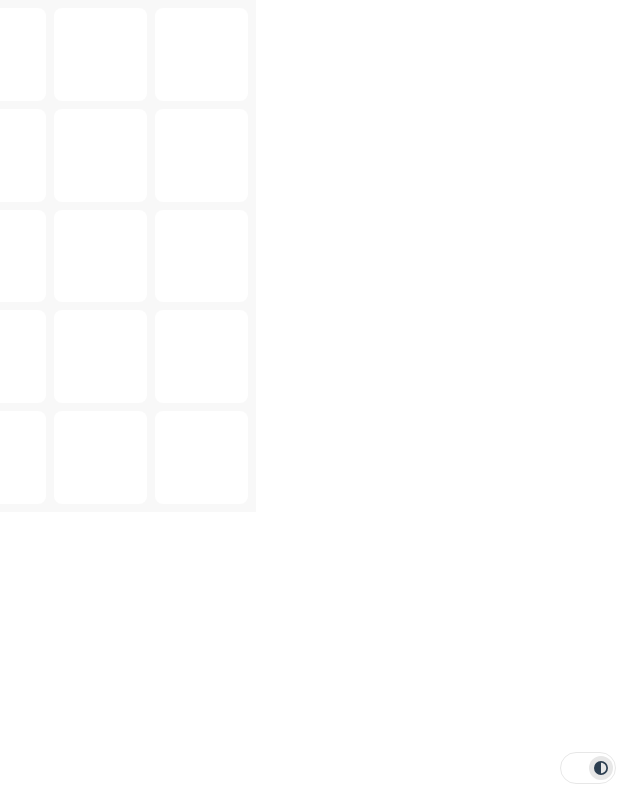
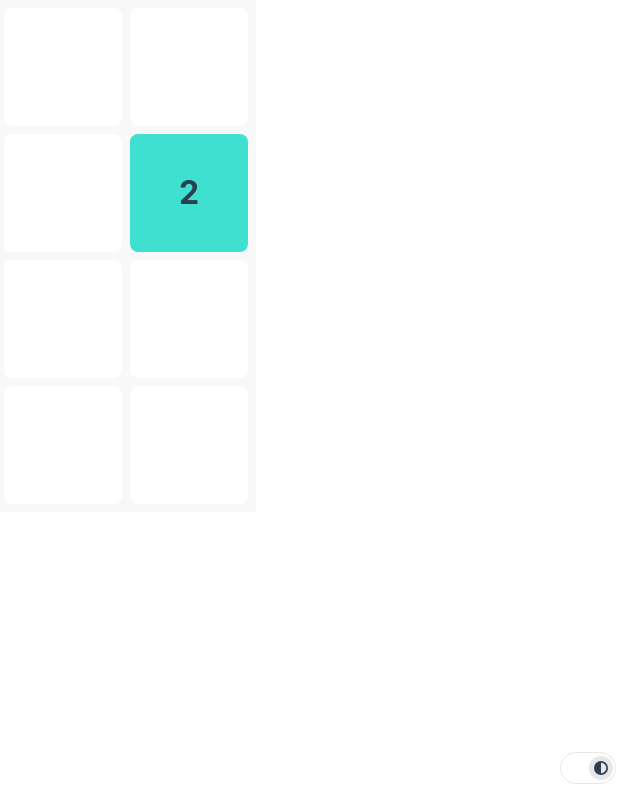
Before and after one commit to MCYouks/2048, a Vue app: page / in a window 1280 px wide. Both pictures are taken after a click on the element 640 px from the left and 256 px from the top of the page. Shown: the whole page, without its empty margins (640-1280 px from the left). Built offline with nearby package versions, Linux system fonts and the light colour scheme.

Commit message:
setup tile create

```diff
--- a/src/components/GameContainer.vue
+++ b/src/components/GameContainer.vue
@@ -1,16 +1,37 @@
 <template>
-  <div class="grid">
-    <!-- Gamepad -->
-    <GamePad />
+  <div class="grid" @click="addRandomTile()">
+    <!-- Wrapper -->
+    <div class="grid__wrapper">
+      <!-- Game pad -->
+      <GamePad :size="size" />
+
+      <!-- Game tiles -->
+      <GameTile v-for="tile in tiles" :key="tile.id" :tile="tile" />
+    </div>
   </div>
 </template>
 
 <script setup>
 import GamePad from "@/components/GamePad.vue";
+import GameTile from "@/components/GameTile.vue";
+import { useStoreGame } from "@/stores/game.js";
+import { storeToRefs } from "pinia";
+import { game as Game } from "@/utils/game.js";
+
+// Store Game API
+const { size, tiles } = storeToRefs(useStoreGame());
+
+// Game Utils
+const { addRandomTile } = Game();
 </script>
 
 <style lang="scss" scoped>
 .grid {
   position: relative;
+  background: var(--color-background-soft);
+
+  &__wrapper {
+    margin: 4px;
+  }
 }
 </style>
--- a/src/components/GamePad.vue
+++ b/src/components/GamePad.vue
@@ -1,34 +1,28 @@
 <template>
   <!-- Gamepad -->
-  <div class="gamepad" @click="toggleSize()">
+  <div class="gamepad">
     <!-- Cells -->
     <div v-for="i in size * size" :key="i" class="gamepad__cell"></div>
   </div>
 </template>
 
 <script setup>
-import { useStoreGame } from "@/stores/game.js";
-import { storeToRefs } from "pinia";
-
-// Store Game API
-const { size } = storeToRefs(useStoreGame());
-
-// Methods
-const toggleSize = function () {
-  if (size.value < 5) size.value++;
-  else size.value = 3;
-};
+// Props
+defineProps({
+  size: {
+    type: Number,
+    required: true,
+  },
+});
 </script>
 
 <style lang="scss" scoped>
 .gamepad {
-  position: relative;
   display: grid;
   grid-template-rows: repeat(v-bind("size"), minmax(0, 1fr));
   grid-template-columns: repeat(v-bind("size"), minmax(0, 1fr));
-  padding: 4px;
+  border-radius: 5px;
   aspect-ratio: 1;
-  background: var(--color-background-soft);
 
   &__cell {
     margin: 4px;
--- /dev/null
+++ b/src/components/GameTile.vue
@@ -0,0 +1,80 @@
+<template>
+  <transition name="tile" appear>
+    <div
+      class="tile"
+      :style="`transform: translate(${tile.x * 100}%, ${tile.y * 100}%)`"
+    >
+      <!-- Main -->
+      <div class="tile__main" :class="`points-${tile.points}`">
+        {{ tile.points }}
+      </div>
+    </div>
+  </transition>
+</template>
+
+<script setup>
+import { useStoreGame } from "@/stores/game.js";
+import { storeToRefs } from "pinia";
+
+// Props
+defineProps({
+  tile: {
+    type: Object,
+    required: true,
+  },
+});
+
+// Store Game API
+const { size } = storeToRefs(useStoreGame());
+</script>
+
+<style lang="scss" scoped>
+.tile {
+  position: absolute;
+  top: 0;
+  left: 0;
+  padding: 4px;
+  width: calc(100% / v-bind("size"));
+  height: calc(100% / v-bind("size"));
+  user-select: none;
+
+  &__main {
+    display: flex;
+    align-items: center;
+    justify-content: center;
+    height: 100%;
+    width: 100%;
+    border-radius: 8px;
+    font-size: 32px;
+    font-weight: bold;
+
+    &.points-2 {
+      background: turquoise;
+    }
+
+    &.points-4 {
+      background: green;
+    }
+  }
+}
+
+// Animation
+// .tile-enter-active {
+//   animation-name: tile-appear;
+//   animation-timing-function: ease;
+//   animation-duration: 200ms;
+//   animation-fill-mode: backwards;
+// }
+
+// // Keyframes
+// @keyframes tile-appear {
+//   0% {
+//     opacity: 0;
+//     transform: scale(0);
+//   }
+//   100% {
+//     opacity: 1;
+//     transform: scale(1);
+//   }
+// }
+</style>
--- a/src/stores/game.js
+++ b/src/stores/game.js
@@ -1,12 +1,37 @@
 import { defineStore } from "pinia";
 import { ref } from "vue";
+import { replace, remove } from "@/utils/inmutable.js";
 
 export const useStoreGame = defineStore("game", () => {
   // States
   const size = ref(4);
+  const uid = ref(0);
+  const tiles = ref([]);
+
+  // Methods
+  const replaceTile = function (index, newTile) {
+    // Update tiles
+    tiles.value = replace(tiles.value, index, newTile);
+  };
+
+  const removeTile = function (index) {
+    // Update tiles
+    tiles.value = remove(tiles.value, index);
+  };
+
+  const addTile = function (newTile) {
+    // Update tiles
+    tiles.value = [...tiles.value, { ...newTile, id: uid.value++ }];
+  };
 
   return {
     // States
     size,
+    tiles,
+
+    // Methods
+    replaceTile,
+    removeTile,
+    addTile,
   };
 });
--- /dev/null
+++ b/src/utils/game.js
@@ -0,0 +1,187 @@
+import { useStoreGame } from "@/stores/game.js";
+
+export const game = function () {
+  // Store Game API
+  const store = useStoreGame();
+
+  // Const
+  const directions = ["up", "right", "down", "left"];
+  const vectors = {
+    up: { x: 0, y: -1 },
+    right: { x: 1, y: 0 },
+    down: { x: 0, y: 1 },
+    left: { x: -1, y: 0 },
+  };
+
+  const eachCell = function (method) {
+    for (const x of Array(store.size).keys()) {
+      for (const y of Array(store.size).keys()) {
+        method({ x, y });
+      }
+    }
+  };
+
+  const getTileIndex = function (cell) {
+    return store.tiles.findIndex(
+      (tile) => cell.x === tile.x && cell.y === tile.y
+    );
+  };
+
+  const getTile = function (cell) {
+    return store.tiles.find((tile) => cell.x === tile.x && cell.y === tile.y);
+  };
+
+  const isCellAvailable = function (cell) {
+    return !getTile(cell);
+  };
+
+  const getAvailableCells = function () {
+    // Setup cells
+    let cells = [];
+
+    // Iterate over each cell
+    eachCell((cell) => {
+      // Check if available
+      if (isCellAvailable(cell)) {
+        // Add value to array
+        cells = [...cells, cell];
+      }
+    });
+
+    return cells;
+  };
+
+  const isWithinBounds = function (cell) {
+    return (
+      0 <= cell.x && cell.x < store.size && 0 <= cell.y && cell.y < store.size
+    );
+  };
+
+  const getNextCell = function (cell, vector) {
+    return {
+      x: cell.x + vector.x,
+      y: cell.y + vector.y,
+    };
+  };
+
+  // eslint-disable-next-line no-unused-vars
+  const getPrevCell = function (cell, vector) {
+    return {
+      x: cell.x - vector.x,
+      y: cell.y - vector.y,
+    };
+  };
+
+  const isTileMatchAvailable = function () {
+    // Iterate over each tile
+    for (const tile of store.tiles) {
+      // Itetare over each direction
+      for (const direction of directions) {
+        // Setup vector
+        const vector = vectors[direction];
+
+        // Setup next cell
+        const nextCell = getNextCell(tile, vector);
+
+        // Check if within bounds
+        if (isWithinBounds(nextCell)) {
+          // Setup next tile
+          const nextTile = getTile(nextCell);
+
+          // Check if next tile
+          if (nextTile && tile.points === nextTile.points) {
+            // Return truthy value
+            return true;
+          }
+        }
+      }
+    }
+  };
+
+  const getRandomAvailableCell = function () {
+    // Setup available cells
+    const cells = getAvailableCells();
+
+    // Setup random cell
+    const randomCell = cells.length
+      ? cells[Math.floor(Math.random() * cells.length)]
+      : null;
+
+    return randomCell;
+  };
+
+  const addRandomTile = function () {
+    // Setup random cell
+    const cell = getRandomAvailableCell();
+
+    // Check if cell exists
+    if (cell) {
+      store.addTile({ ...cell, points: Math.random() < 0.9 ? 2 : 4 });
+    }
+  };
+
+  const move = function (direction) {
+    // Setup vector
+    const vector = vectors[direction];
+
+    // Iterate over each cell
+    eachCell(({ x, y }) => {
+      // Setup cell
+      const cell = { x, y };
+
+      // Invert order of scanning if going right or down
+      if (direction === "right") cell.x = store.size - 1 - cell.x;
+      if (direction === "down") cell.y = store.size - 1 - cell.y;
+
+      // Setup tile index
+      const tileIndex = getTileIndex(cell);
+
+      // Setup tile
+      const tile = store.tiles[tileIndex];
+
+      // Check if tile exists
+      if (tile) {
+        // Setup next cell
+        let nextCell = getNextCell(tile, vector);
+
+        // Move the cell until
+        while (isWithinBounds(nextCell) && isCellAvailable(nextCell)) {
+          nextCell = getNextCell(nextCell, vector);
+        }
+
+        // Setup previous cell
+        const prevCell = getPrevCell(nextCell, vector);
+
+        // Setup next tile
+        const nextTile = getTile(nextCell);
+
+        // Check if next tile exists
+        if (nextTile) {
+          // Setup new tile
+          const newTile = { ...tile, ...prevCell };
+
+          // Update tile
+          store.replaceTile(tileIndex, newTile);
+        }
+
+        // Otherwise
+        else if (tile.x !== prevCell.x || tile.y !== prevCell.y) {
+          // Setup new tile
+          const newTile = { ...tile, ...prevCell };
+
+          // Update tile
+          store.replaceTile(tileIndex, newTile);
+        }
+      }
+    });
+  };
+
+  return {
+    // Methods
+    eachCell,
+    getAvailableCells,
+    isTileMatchAvailable,
+    move,
+    addRandomTile,
+  };
+};
--- /dev/null
+++ b/src/utils/inmutable.js
@@ -0,0 +1,35 @@
+export const push = function (array, newEntry) {
+  return [...array, newEntry];
+};
+
+export const pop = function (array) {
+  return array.slice(0, -1);
+};
+
+export const unshift = function (array, newEntry) {
+  return [newEntry, ...array];
+};
+
+export const sort = function (array, compareMethod) {
+  return [...array].sort(compareMethod);
+};
+
+export const reverse = function (array) {
+  return [...array].reverse();
+};
+
+export const splice = function (array, start, deleteCount, ...items) {
+  return [
+    ...array.slice(0, start),
+    ...items,
+    ...array.slice(start + deleteCount),
+  ];
+};
+
+export const remove = function (array, index) {
+  return array.slice(0, index).concat(array.slice(index + 1));
+};
+
+export const replace = function (array, index, newEntry) {
+  return splice(array, index, 1, newEntry);
+};
```
